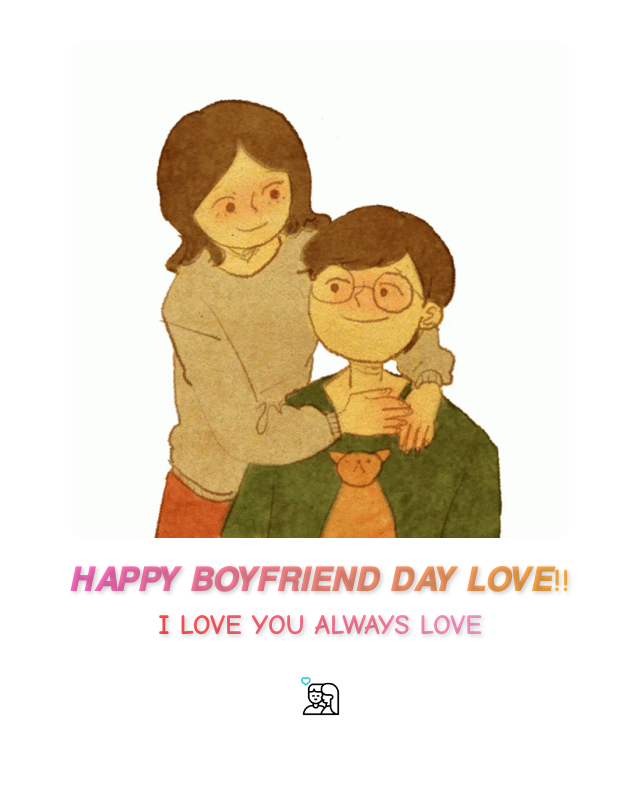
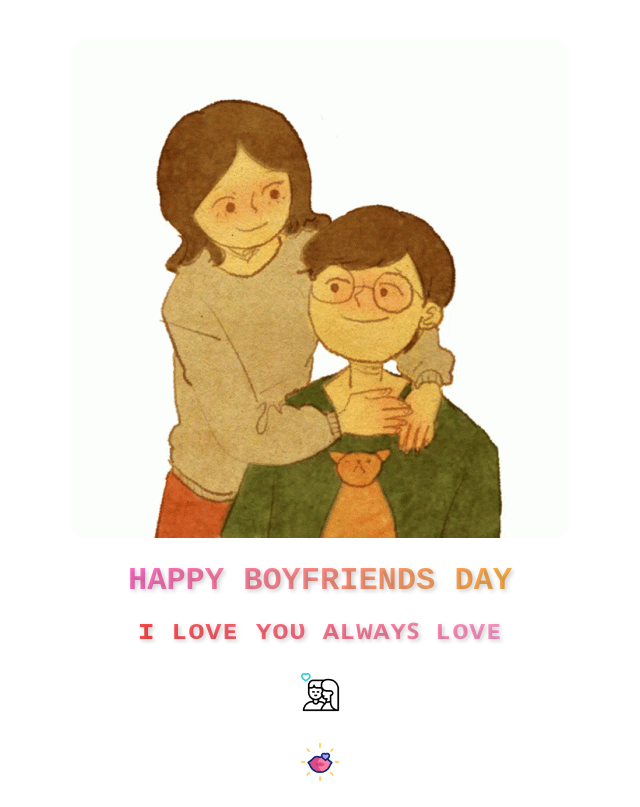
Before and after one commit to Hallevicho/sussyLinkhehe, a plain HTML site: page index.html in a window 1280 px wide. Shown: the whole page, without its empty margins (320-960 px from the left). Drawn offline with Linux system fonts and the light colour scheme.

```diff
--- a/index.html
+++ b/index.html
@@ -14,18 +14,11 @@
       margin: 0;
     }
 
-    img {
-      max-width: 100%;
-      height: auto;
-      border-radius: 12px;
-      margin-top: 20px;
-    }
-
     .text-with-gif {
       display: flex;
+      flex-direction: column; /* stack text vertically */
       justify-content: center;
       align-items: center;
-      flex-direction: column; /* stack text vertically */
       gap: 10px;
       margin-top: 20px;
     }
@@ -34,7 +27,7 @@
       font-weight: bold;
       margin: 0;
       text-shadow: 2px 2px 4px rgba(0,0,0,0.2);
-      font-family: "Comic Sans MS", cursive, sans-serif;
+      font-family: "Mono Upper", monospace, sans-serif; /* fallback if font not available */
     }
 
     .text-with-gif h2 {
@@ -49,23 +42,42 @@
       background: linear-gradient(90deg, #ff4d4d, #ff99cc);
       -webkit-background-clip: text;
       -webkit-text-fill-color: transparent;
+      opacity: 0;
+      animation: fadeIn 2s ease forwards;
+      animation-delay: 1s; /* appear 1 second after h2 */
+    }
+
+    @keyframes fadeIn {
+      0% { opacity: 0; transform: translateY(10px); }
+      100% { opacity: 1; transform: translateY(0); }
     }
 
     .text-with-gif img {
       width: 50px;
       height: auto;
+      margin-top: 10px;
+    }
+
+    img.main-gif {
+      max-width: 100%;
+      height: auto;
+      border-radius: 12px;
+      margin-top: 20px;
     }
   </style>
 </head>
 <body>
-  <!-- First Gif -->
-  <img src="images/hug-kiss.gif" alt="Couple Gif">
 
-  <!-- Text + GIF -->
+  <!-- First main GIF -->
+  <img class="main-gif" src="images/hug-kiss.gif" alt="Couple Gif">
+
+  <!-- Text + GIFs -->
   <div class="text-with-gif">
-    <h2>𝑯𝑨𝑷𝑷𝒀 𝑩𝑶𝒀𝑭𝑹𝑰𝑬𝑵𝑫 𝑫𝑨𝒀 𝑳𝑶𝑽𝑬!!</h2>
-    <h3>I LOVE YOU ALWAYS LOVE</h3>
+    <h2>HAPPY BOYFRIENDS DAY</h2>
+    <h3>ɪ ʟᴏᴠᴇ ʏᴏᴜ ᴀʟᴡᴀʏꜱ ʟᴏᴠᴇ</h3>
     <img src="images/kissing_15600682.gif" alt="Couple Heart Gif">
+    <img src="images/lips_15600643.gif" alt="Lips Gif">
   </div>
+
 </body>
 </html>
```
